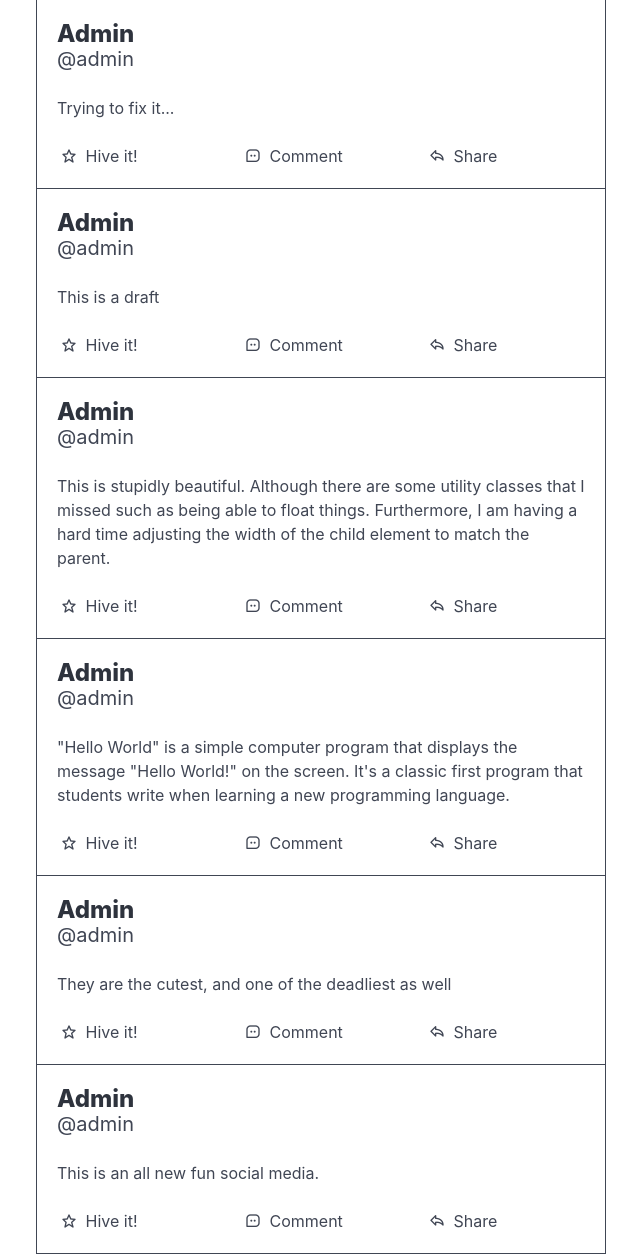
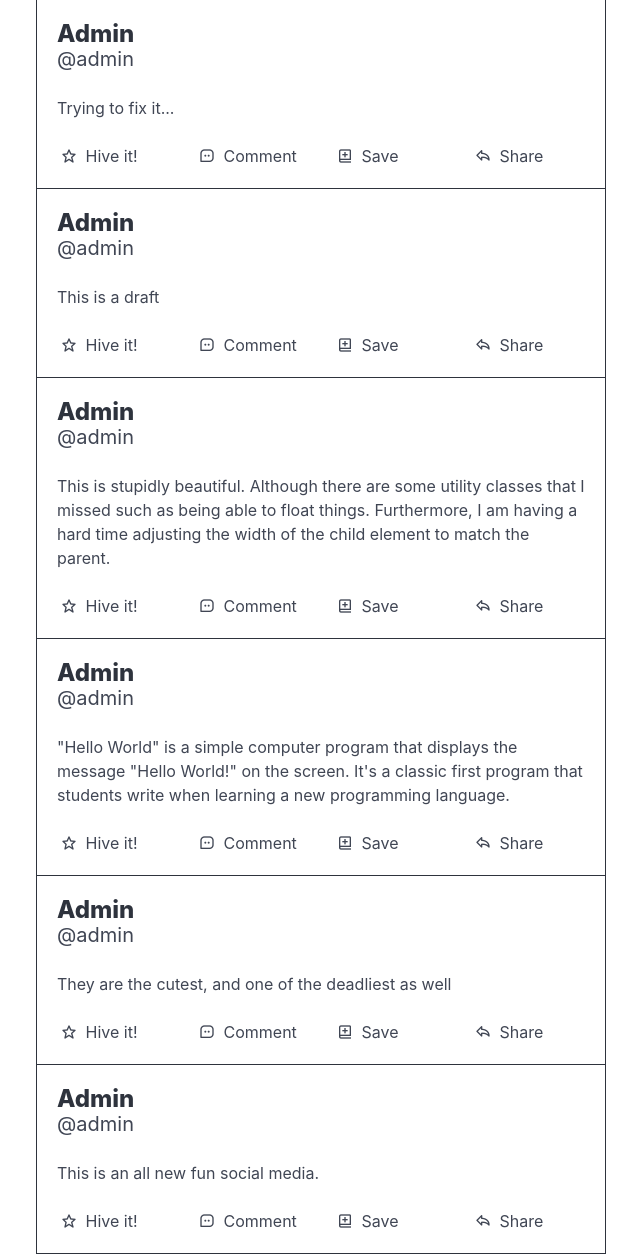
Before and after one commit to ritzvincentculanag/parakeet, a Django app: page /buzz/ in a window 1280 px wide. Shown: the part 64-1318 px from the top of the page, without its empty margins (319-959 px from the left). Run offline with Django 5.2, Linux system fonts and the light colour scheme; data comes from the database, SQL or seed files in the repository.

Commit message:
add save button

```diff
--- a/static/css/styles.css
+++ b/static/css/styles.css
@@ -1,13 +1,13 @@
 .no-radius {
   border-radius: 0;
   box-shadow: none;
-  border-bottom: 1px solid rgb(64, 70, 84);
+  border-bottom: 1px solid rgb(46, 51, 61);
   margin-bottom: 0 !important;
 }
 
 .cell-feed {
-  border-left: 1px solid rgb(64, 70, 84);
-  border-right: 1px solid rgb(64, 70, 84);
+  border-left: 1px solid rgb(46, 51, 61);
+  border-right: 1px solid rgb(46, 51, 61);
 }
 
 .column-button {
--- a/templates/components/buzz.html
+++ b/templates/components/buzz.html
@@ -12,7 +12,7 @@
   <p class="content">
     {{ buzz.body }}
   </p>
-  <div class="columns is-vcentered">
+  <div class="columns">
     <div class="column column-button">
       <span class="icon-text">
         <div class="icon">
@@ -28,6 +28,14 @@
         </div>
       </span>
       <span>Comment</span>
+    </div>
+    <div class="column column-button">
+      <span class="icon-text">
+        <div class="icon">
+          <i class='bx bx-book-add' ></i>
+        </div>
+      </span>
+      <span>Save</span>
     </div>
     <div class="column column-button">
       <span class="icon-text">
```
